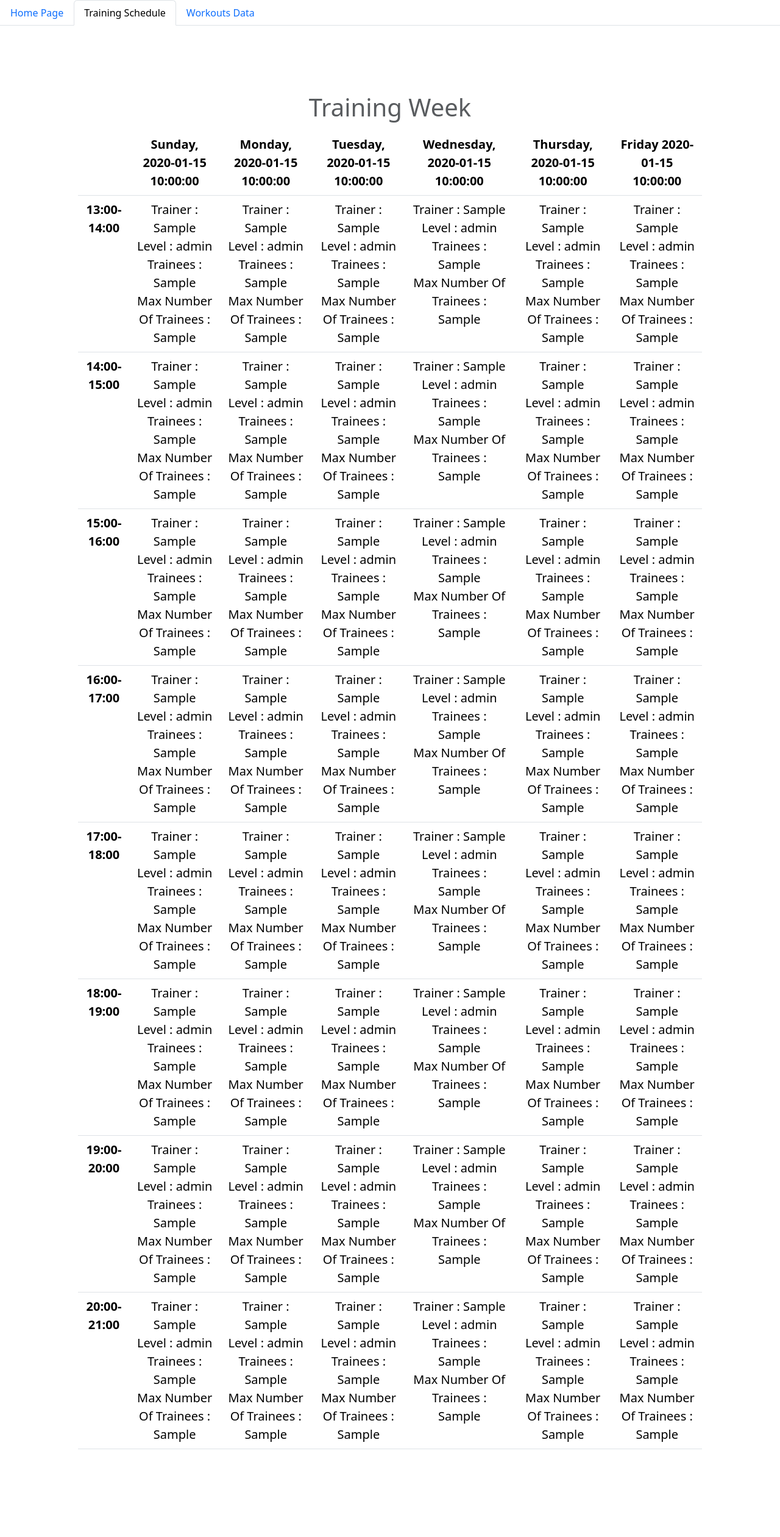
After one commit to ozayW/Final-Project, a Flask app: template Clients/templates/TrainerTrainingSchedule.html in a window 1280 px wide. The commit adds this page. Shown: the whole page at 61% size. Run offline with Flask 3, Linux system fonts and the light colour scheme; the template is opened without the code that fills it: most values are stand-ins (such as "Sample title", 1, 10 or a date in 2020); parts of the project's set-up code (start-up, migrations or seed data) failed here and were passed over.

Commit message:
version 1.22

```diff
--- a/Clients/ClientSocket.py
+++ b/Clients/ClientSocket.py
@@ -83,7 +83,7 @@ def login_page():
             if role == 'Gym Manager':
                 return manager_mainpage(username)
             if role == 'Trainer':
-                return render_template("TrainerFlask.html")
+                return trainer_mainpage(username)
             if role == 'Trainee':
                 return trainee_mainpage(username)
             if role == 'Trainer Request':
@@ -302,7 +302,6 @@ def trainee_mainpage(username):
 @app.route("/Trainee/TraineeTrainingSchedule/<username>", methods=["GET", "POST"])
 def trainee_training_schedule(username):
 
-
     data = 'get_training_week$' + username
     client_socket = send_socket_data(data)
 
@@ -338,7 +337,50 @@ def trainee_training_schedule(username):
 
 @app.route("/Trainee/TraineeWorkoutsData/<username>", methods=["GET", "POST"])
 def trainee_workouts_data(username):
+    time = time_based_greeting('Israel')
+    flash(time + ' ' + username)
     return render_template("TraineeWorkoutsData.html", username=username)
+
+#trainer#
+@app.route("/Trainer/<username>", methods=["GET", "POST"])
+def trainer_mainpage(username):
+    time = time_based_greeting('Israel')
+    flash(time + ' ' + username)
+    return render_template("TrainerFlask.html", username=username)
+
+@app.route("/Trainer/TrainerTrainingSchedule/<username>", methods=["GET", "POST"])
+def trainer_training_schedule(username):
+
+    data = 'get_training_week$' + username
+    client_socket = send_socket_data(data)
+
+    # Assuming client_socket is your socket object
+    data_received = b''
+    while True:
+        chunk = client_socket.recv(4096)  # Receive larger chunks of data
+        if chunk == b"done":
+            break  # If no more data is received, break the loop
+        data_received += chunk
+    training_week = []
+    if data_received:
+        try:
+            training_week = pickle.loads(data_received)
+            # Use training_week as needed
+        except pickle.UnpicklingError as e:
+            print("Error unpickling data:", e)
+    else:
+        print("No data received.")
+
+    if request.method == 'POST':
+        clicked_button = request.form['button']
+        button_number = int(clicked_button.replace('button', ''))
+        training_week[button_number].cancel_workout()
+
+    return render_template("TrainerTrainingSchedule.html", username=username, training_week=training_week)
+
+@app.route("/Trainer/TrainerWorkoutsData/<username>", methods=["GET", "POST"])
+def trainer_workouts_data(username):
+    return render_template("TrainerWorkoutsData.html", username=username)
 
 if __name__ == '__main__':
     app.run(port=80, debug=True, host=IP)
--- /dev/null
+++ b/Clients/templates/TrainerTrainingSchedule.html
@@ -0,0 +1,159 @@
+<!DOCTYPE html>
+<html lang="en">
+<head>
+    <meta charset="UTF-8">
+    <title>Tel Update</title>
+          <!-- This is a Bootstarp -->
+    <link href="https://cdn.jsdelivr.net/npm/bootstrap@5.3.2/dist/css/bootstrap.min.css" rel="stylesheet" integrity="sha384-T3c6CoIi6uLrA9TneNEoa7RxnatzjcDSCmG1MXxSR1GAsXEV/Dwwykc2MPK8M2HN" crossorigin="anonymous">
+</head>
+<body>
+        <ul class="nav nav-tabs">
+      <li class="nav-item">
+        <a class="nav-link" href="/Trainer/{{ username }}">Home Page</a>
+      </li>
+      <li class="nav-item">
+         <a class="nav-link active" aria-current="page" href="#">Training Schedule</a>
+      </li>
+      <li class="nav-item">
+        <a class="nav-link" href="/Trainer/TrainerWorkoutsData/{{ username }}">Workouts Data</a>
+      </li>
+    </ul>
+    <form class="d-flex flex-column" method="POST">
+            <br><br><br><br>
+            <table class="table caption-top" style="font-size: 20px; text-align: center; width: 80%; margin: 0 auto;">
+                <caption style="text-align: center; font-size:40px;">Training Week</caption>
+              <thead>
+
+                <tr>
+                  <th scope="col"></th>
+                  <th scope="col">Sunday, {{ training_week[0].get_date() }}</th>
+                  <th scope="col">Monday, {{ training_week[8].get_date() }}</th>
+                  <th scope="col">Tuesday, {{ training_week[16].get_date() }}</th>
+                  <th scope="col">Wednesday, {{ training_week[24].get_date() }}</th>
+                  <th scope="col">Thursday, {{ training_week[32].get_date() }}</th>
+                  <th scope="col">Friday {{ training_week[40].get_date() }}</th>
+                </tr>
+              </thead>
+              <tbody>
+                <tr>
+                    <th scope="row">13:00-14:00</th>
+                    {% for i in range(0, 41, 8) %}
+                    <td>
+                        Trainer :  {{ training_week[i].get_trainer() }}<br>
+                        Level :  {{ training_week[i].get_level() }}<br>
+                        Trainees :  {{ training_week[i].get_trainees_list() }}<br>
+                        Max Number Of Trainees :  {{ training_week[i].get_max_trainees() }}<br>
+                        {% if  training_week[i].get_pending() == True and training_week[i].get_trainer() == username %}
+                            <button type="submit" class="btn btn-primary" name="button" value="button{{ i }}">Cancel Workout</button>
+                        {% endif %}
+                    </td>
+                    {% endfor %}
+                </tr>
+                <tr>
+                    <th scope="row">14:00-15:00</th>
+                    {% for i in range(1, 42, 8) %}
+                    <td>
+                        Trainer :  {{ training_week[i].get_trainer() }}<br>
+                        Level :  {{ training_week[i].get_level() }}<br>
+                        Trainees :  {{ training_week[i].get_trainees_list() }}<br>
+                        Max Number Of Trainees :  {{ training_week[i].get_max_trainees() }}<br>
+                        {% if  training_week[i].get_pending() == True and training_week[i].get_trainer() == username %}
+                            <button type="submit" class="btn btn-primary" name="button" value="button{{ i }}">Cancel Workout</button>
+                        {% endif %}
+                    </td>
+                    {% endfor %}
+                </tr>
+                <tr>
+                    <th scope="row">15:00-16:00</th>
+                    {% for i in range(2, 43, 8) %}
+                    <td>
+                        Trainer :  {{ training_week[i].get_trainer() }}<br>
+                        Level :  {{ training_week[i].get_level() }}<br>
+                        Trainees :  {{ training_week[i].get_trainees_list() }}<br>
+                        Max Number Of Trainees :  {{ training_week[i].get_max_trainees() }}<br>
+                        {% if  training_week[i].get_pending() == True and training_week[i].get_trainer() == username %}
+                            <button type="submit" class="btn btn-primary" name="button" value="button{{ i }}">Cancel Workout</button>
+                        {% endif %}
+                    </td>
+                    {% endfor %}
+                </tr>
+                <tr>
+                    <th scope="row">16:00-17:00</th>
+                    {% for i in range(3, 44, 8) %}
+                    <td>
+                        Trainer :  {{ training_week[i].get_trainer() }}<br>
+                        Level :  {{ training_week[i].get_level() }}<br>
+                        Trainees :  {{ training_week[i].get_trainees_list() }}<br>
+                        Max Number Of Trainees :  {{ training_week[i].get_max_trainees() }}<br>
+                        {% if  training_week[i].get_pending() == True and training_week[i].get_trainer() == username %}
+                            <button type="submit" class="btn btn-primary" name="button" value="button{{ i }}">Cancel Workout</button>
+                        {% endif %}
+                    </td>
+                    {% endfor %}
+                </tr>
+                <tr>
+                    <th scope="row">17:00-18:00</th>
+                    {% for i in range(4, 45, 8) %}
+                    <td>
+                        Trainer :  {{ training_week[i].get_trainer() }}<br>
+                        Level :  {{ training_week[i].get_level() }}<br>
+                        Trainees :  {{ training_week[i].get_trainees_list() }}<br>
+                        Max Number Of Trainees :  {{ training_week[i].get_max_trainees() }}<br>
+                        {% if  training_week[i].get_pending() == True and training_week[i].get_trainer() == username %}
+                            <button type="submit" class="btn btn-primary" name="button" value="button{{ i }}">Cancel Workout</button>
+                        {% endif %}
+                    </td>
+                    {% endfor %}
+                </tr>
+                <tr>
+                    <th scope="row">18:00-19:00</th>
+                    {% for i in range(5, 46, 8) %}
+                    <td>
+                        Trainer :  {{ training_week[i].get_trainer() }}<br>
+                        Level :  {{ training_week[i].get_level() }}<br>
+                        Trainees :  {{ training_week[i].get_trainees_list() }}<br>
+                        Max Number Of Trainees :  {{ training_week[i].get_max_trainees() }}<br>
+                        {% if  training_week[i].get_pending() == True and training_week[i].get_trainer() == username %}
+                            <button type="submit" class="btn btn-primary" name="button" value="button{{ i }}">Cancel Workout</button>
+                        {% endif %}
+                    </td>
+                    {% endfor %}
+                </tr>
+                <tr>
+                    <th scope="row">19:00-20:00</th>
+                    {% for i in range(6, 47, 8) %}
+                    <td>
+                        Trainer :  {{ training_week[i].get_trainer() }}<br>
+                        Level :  {{ training_week[i].get_level() }}<br>
+                        Trainees :  {{ training_week[i].get_trainees_list() }}<br>
+                        Max Number Of Trainees :  {{ training_week[i].get_max_trainees() }}<br>
+                        {% if  training_week[i].get_pending() == True and training_week[i].get_trainer() == username %}
+                            <button type="submit" class="btn btn-primary" name="button" value="button{{ i }}">Cancel Workout</button>
+                        {% endif %}
+                    </td>
+                    {% endfor %}
+                </tr>
+                <tr>
+                    <th scope="row">20:00-21:00</th>
+                    {% for i in range(7, 48, 8) %}
+                    <td>
+                        Trainer :  {{ training_week[i].get_trainer() }}<br>
+                        Level :  {{ training_week[i].get_level() }}<br>
+                        Trainees :  {{ training_week[i].get_trainees_list() }}<br>
+                        Max Number Of Trainees :  {{ training_week[i].get_max_trainees() }}<br>
+                        {% if  training_week[i].get_pending() == True and training_week[i].get_trainer() == username %}
+                            <button type="submit" class="btn btn-primary" name="button" value="button{{ i }}">Cancel Workout</button>
+                        {% endif %}
+                    </td>
+                    {% endfor %}
+                </tr>
+
+
+              </tbody>
+            </table>
+    </form>
+    <br><br><br><br><br><br>
+    <script src="https://cdn.jsdelivr.net/npm/bootstrap@5.3.2/dist/js/bootstrap.bundle.min.js" integrity="sha384-C6RzsynM9kWDrMNeT87bh95OGNyZPhcTNXj1NW7RuBCsyN/o0jlpcV8Qyq46cDfL" crossorigin="anonymous"></script>
+
+</body>
+</html>
```
Also changed, not shown: Clients/templates/TraineeWorkoutsData.html (+27 -1 lines), Clients/templates/TrainerFlask.html (+21 -0 lines), workouts.py (+9 -2 lines).
